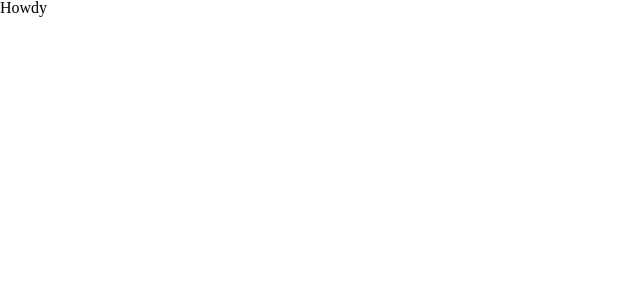
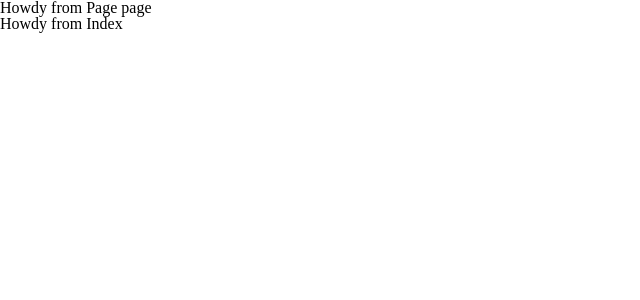
Before and after one commit to mackraw/store, a Next.js app: page / in a window 1280 px wide. Shown: the top 300 px of the page, without its empty margins (0-640 px from the left). Built offline with nearby package versions, Linux system fonts and the light colour scheme.

Commit message:
formatting changes

```diff
--- a/pages/_app.js
+++ b/pages/_app.js
@@ -1,5 +1,10 @@
+import Page from '../components/Page';
 import './../components/styles/main.sass';
 
 export default function MyApp({ Component, pageProps }) {
-  return <Component {...pageProps} />;
+  return (
+    <Page>
+      <Component {...pageProps} />
+    </Page>
+  );
 }
--- a/pages/index.js
+++ b/pages/index.js
@@ -1,5 +1,5 @@
+import Page from '../components/Page';
+
 export default function IndexPage() {
-  return (
-    <p>Howdy</p>
-  )
+  return <p>Howdy from Index</p>;
 }
```
